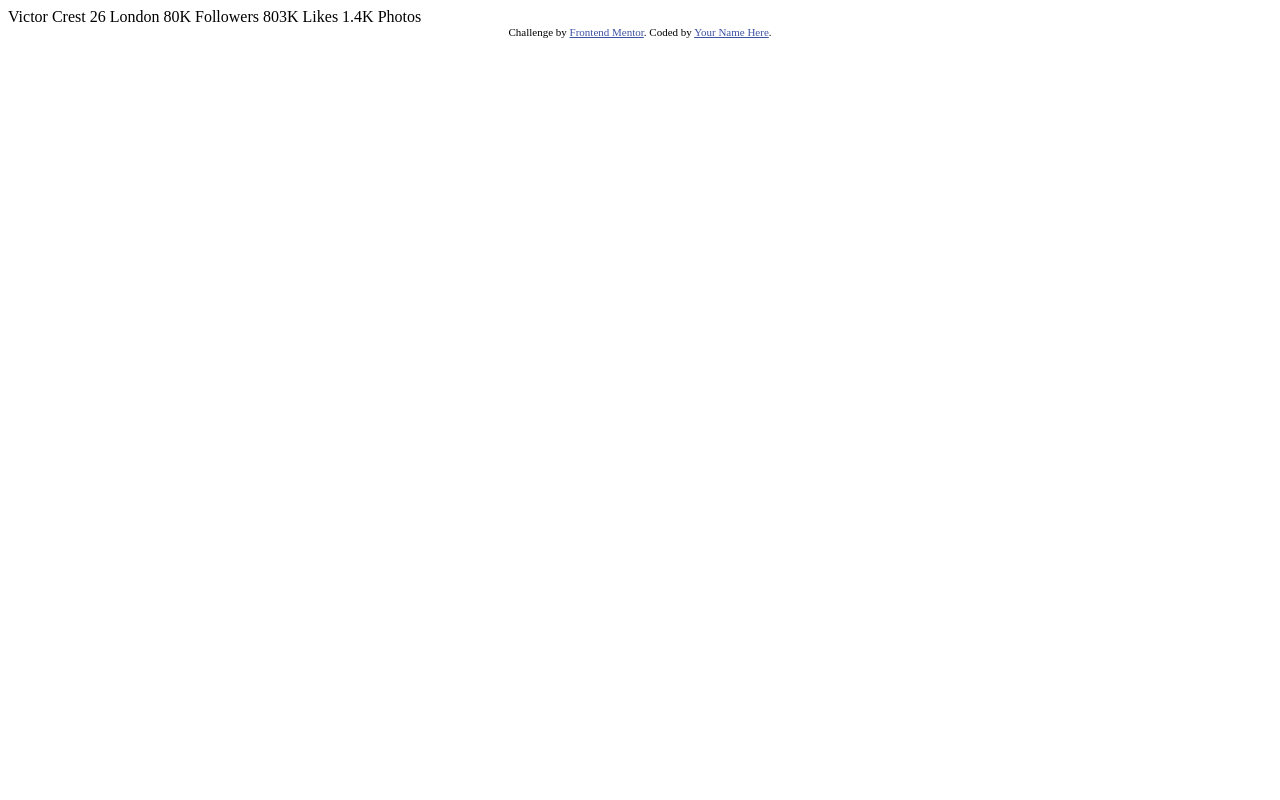
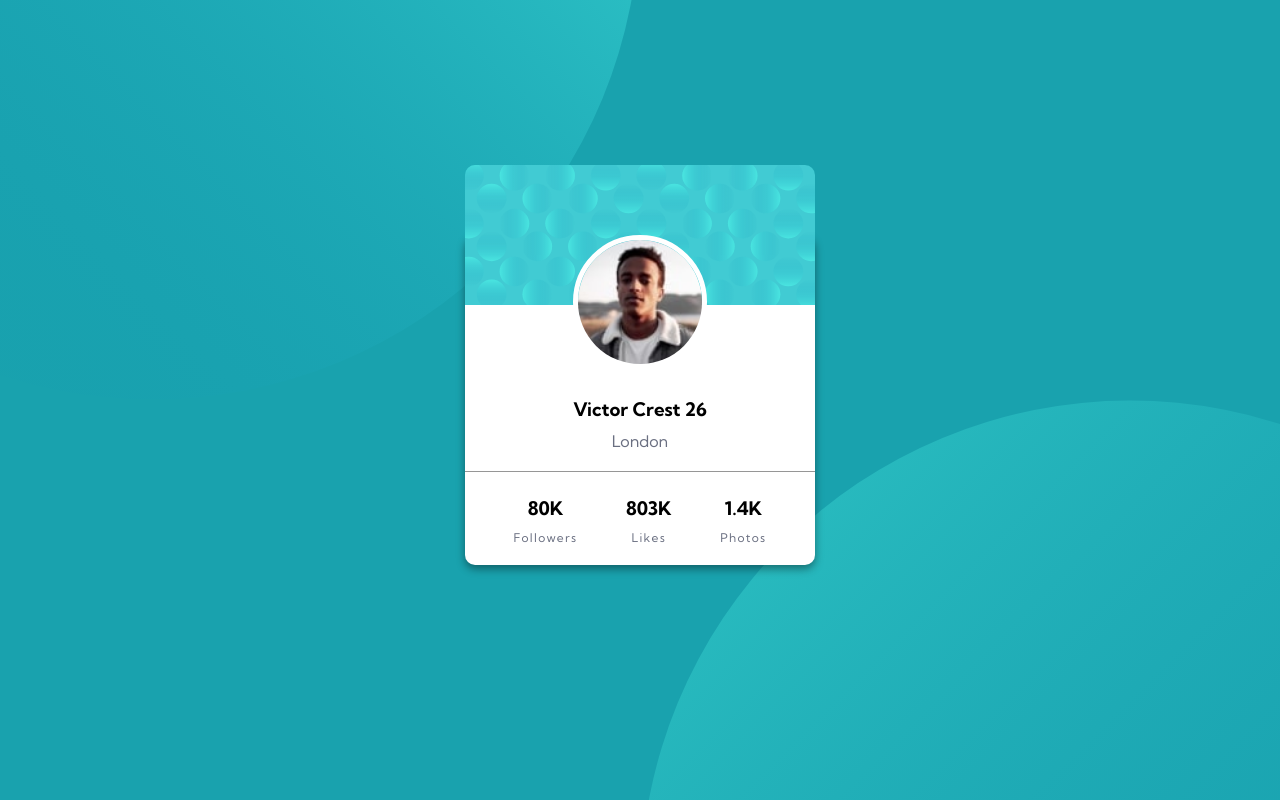
Before and after one commit to LukesYong/Profile-Card-Component, a website: page index.html in a window 1280 px wide. Drawn offline with Linux system fonts and the light colour scheme.

Commit message:
First Version

```diff
--- a/index.html
+++ b/index.html
@@ -1,35 +1,42 @@
 <!DOCTYPE html>
 <html lang="en">
+
 <head>
   <meta charset="UTF-8">
-  <meta name="viewport" content="width=device-width, initial-scale=1.0"> <!-- displays site properly based on user's device -->
+  <meta name="viewport" content="width=device-width, initial-scale=1.0">
+  <!-- displays site properly based on user's device -->
 
   <link rel="icon" type="image/png" sizes="32x32" href="./images/favicon-32x32.png">
+  <link rel="stylesheet" href="main.css">
+  <title>Frontend Mentor | Profile card component</title>
+</head>
 
-  <title>Frontend Mentor | Profile card component</title>
+<body>
+  <div class="container">
+    <div class="card">
+      <img src="/images/bg-pattern-card.svg" alt="" class="card-header">
+      <div class="card-content">
+        <img src="/images/image-victor.jpg" alt="">
+        <h3>Victor Crest <span>26</span></h3>
+        <p>London</p>
+      </div>
 
-  <!-- Feel free to remove these styles or customise in your own stylesheet 👍 -->
-  <style>
-    .attribution { font-size: 11px; text-align: center; }
-    .attribution a { color: hsl(228, 45%, 44%); }
-  </style>
-</head>
-<body>
-  Victor Crest
-  26
-  London
-
-  80K
-  Followers
-
-  803K
-  Likes
-
-  1.4K
-  Photos
-  <div class="attribution">
-    Challenge by <a href="https://www.frontendmentor.io?ref=challenge" target="_blank">Frontend Mentor</a>.
-    Coded by <a href="#">Your Name Here</a>.
+      <div class="card-footer">
+        <div>
+          <h3>80K</h3>
+          <p>Followers</p>
+        </div>
+        <div>
+          <h3>803K</h3>
+          <p>Likes</p>
+        </div>
+        <div>
+          <h3>1.4K</h3>
+          <p>Photos</p>
+        </div>
+      </div>
+    </div>
   </div>
 </body>
+
 </html>
--- /dev/null
+++ b/main.scss
@@ -0,0 +1,85 @@
+@import url("https://fonts.googleapis.com/css2?family=Kumbh+Sans:wght@300;400;700&display=swap");
+
+$Dark-cyan: hsl(185, 75%, 39%);
+$Very-dark-desaturated-blue: hsl(229, 23%, 23%);
+$Dark-grayish-blue: hsl(227, 10%, 46%);
+$Dark-gray: hsl(0, 0%, 59%);
+
+@mixin flex-item {
+  display: flex;
+  justify-content: center;
+  flex-direction: column;
+  align-items: center;
+}
+
+@mixin custom-font($weight) {
+  font-weight: $weight;
+  text-align: center;
+}
+
+h3 {
+  @include custom-font(700);
+  margin: 25px 0 10px 0;
+}
+
+p {
+  @include custom-font(400);
+  color: $Dark-grayish-blue;
+  margin: 0 0 20px 0;
+}
+
+* {
+  margin: 0;
+  padding: 0;
+  box-sizing: border-box;
+}
+
+body {
+  font-family: "Kumbh Sans", sans-serif;
+  background-color: $Dark-cyan;
+  background-image: url("images/bg-pattern-top.svg"),
+    url("images/bg-pattern-bottom.svg");
+  background-repeat: no-repeat;
+  background-position: right 50vw bottom 50vh, left 50vw top 50vh;
+}
+
+.container {
+  @include flex-item();
+  width: 100%;
+  height: 100vh;
+}
+
+.card {
+  @include flex-item();
+  max-width: 375px;
+  background-color: white;
+  border-radius: 10px;
+  box-shadow: 0 4px 8px 0 rgba(0, 0, 0, 0.4);
+  img {
+    width: 100%;
+    margin-top: -70px;
+  }
+}
+
+.card-header {
+  border-radius: 10px 10px 0 0;
+}
+
+.card-content {
+  img {
+    border: 5px solid white;
+    border-radius: 50%;
+  }
+}
+
+.card-footer {
+  width: 100%;
+  display: flex;
+  flex-direction: row;
+  justify-content: space-evenly;
+  border-top: 1px solid $Dark-gray;
+  p {
+    font-size: 12px;
+    letter-spacing: 1.3px;
+  }
+}
```
Also changed, not shown: package.json (added, +19 -0 lines), main.css (added), 1 other file.
